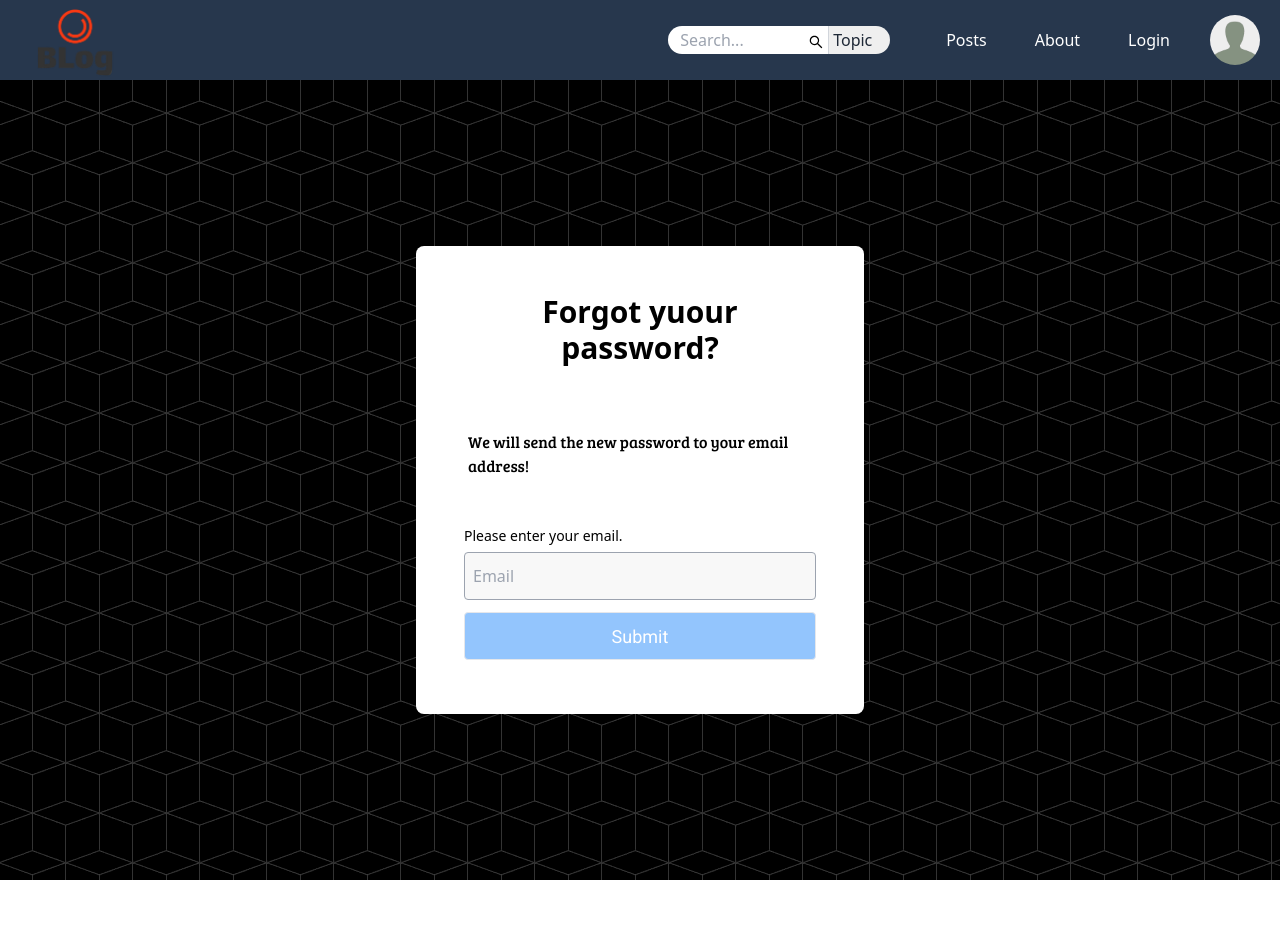
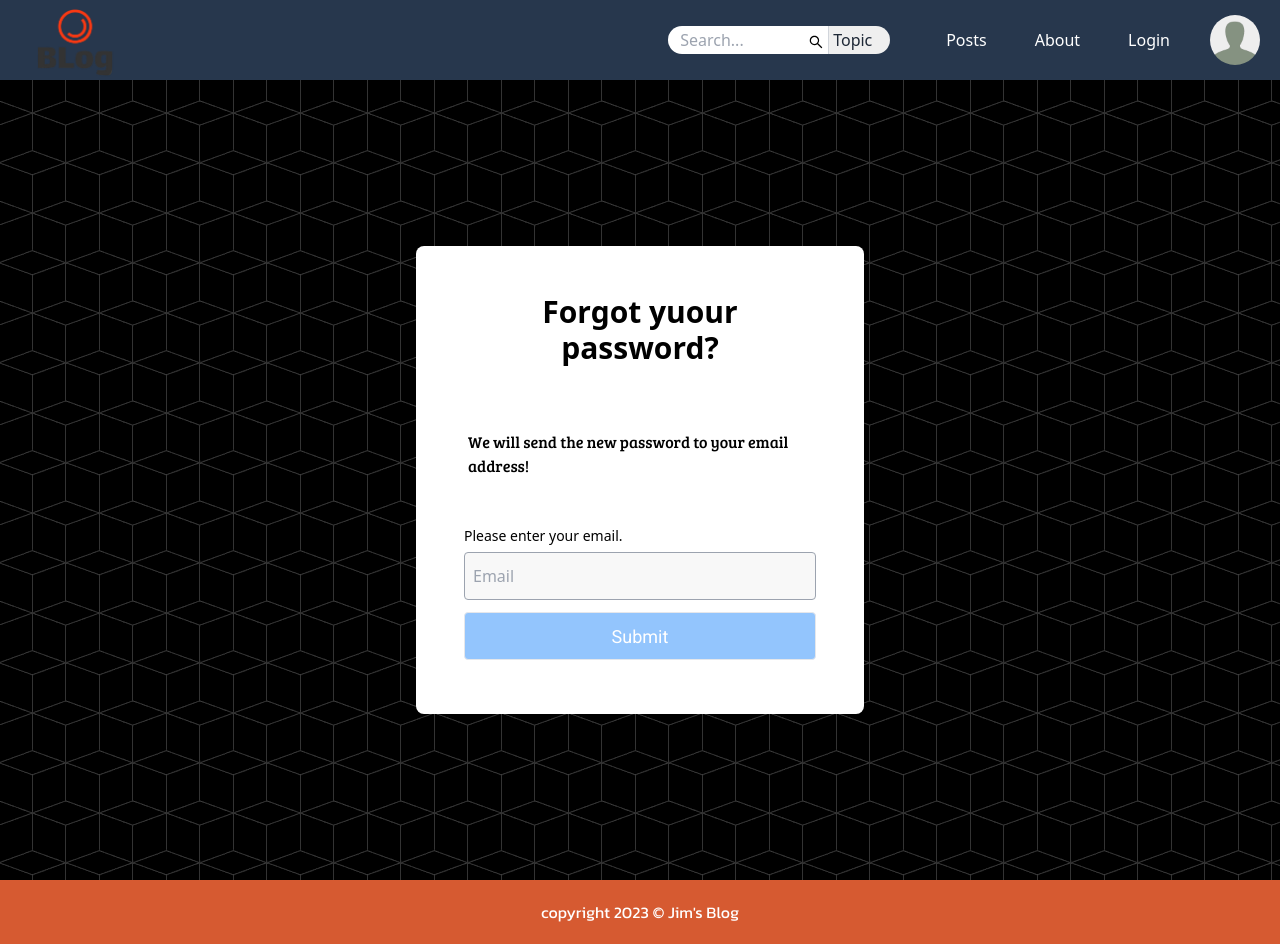
Before and after one commit to jimkk159/Blog, a React (Create React App) app in the folder frontend/: page /forgot_password in a window 1280 px wide. Before the commit the page ends 880 px from the top, so only its background shows below. Built offline with nearby package versions, Linux system fonts and the light colour scheme; a web font is replaced by a local one.

Commit message:
feat: add footer

```diff
--- /dev/null
+++ b/frontend/src/components/UI/Footer.jsx
@@ -0,0 +1,12 @@
+function Footer() {
+  const year = new Date().getFullYear();
+  return (
+    <footer className="bg-[#d65a31] p-3">
+      <p className={"min-h-4 m-2 text-center font-kanit"}>
+        copyright {year} &copy; Jim's Blog
+      </p>
+    </footer>
+  );
+}
+
+export default Footer;
--- a/frontend/src/routes/pages/Post/PostsRelationRoot.jsx
+++ b/frontend/src/routes/pages/Post/PostsRelationRoot.jsx
@@ -2,9 +2,9 @@ import { defer, Outlet, json } from "react-router-dom";
 
 function PostsRelationRoot() {
   return (
-    <div className="flex w-full flex-col">
+    <main className="flex w-full flex-col">
       <Outlet />
-    </div>
+    </main>
   );
 }
 
--- a/frontend/src/routes/pages/Root.jsx
+++ b/frontend/src/routes/pages/Root.jsx
@@ -1,5 +1,6 @@
 import { useEffect } from "react";
 import cubeImg from "../img/cube.png";
+import Footer from "../../components/UI/Footer";
 import * as authHelper from "../../utils/auth";
 import MainNavigation from "../../components/UI/MainNavigation";
 import { Outlet, useSubmit, useLoaderData } from "react-router-dom";
@@ -38,6 +39,7 @@ function Root() {
     >
       <MainNavigation />
       <Outlet />
+      <Footer />
     </div>
   );
 }
```
